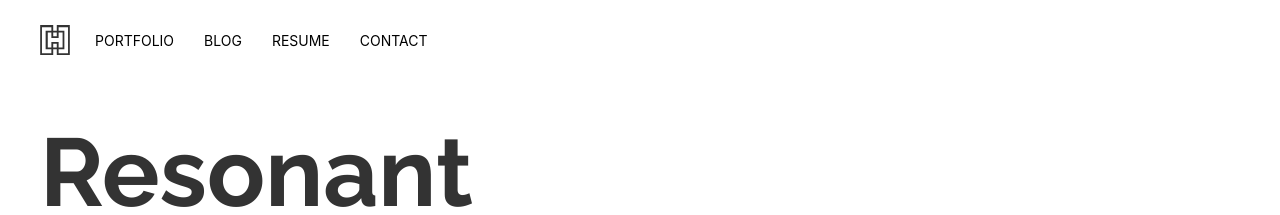
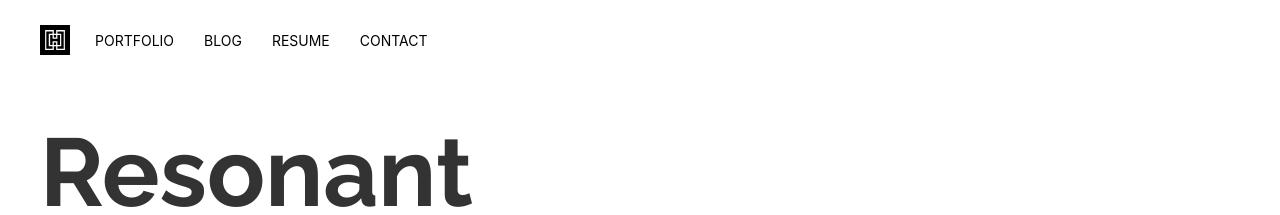
Before and after one commit to resonantcenter/resonantcenter.github.io, a Jekyll site: the page built from index.html, in a window 1280 px wide. Shown: the top 215 px of the page. Built offline with Jekyll 4.4.1, drawn with Linux system fonts in a browser that asks for light colours.

Commit message:
Update custom.css

```diff
--- a/assets/css/custom.css
+++ b/assets/css/custom.css
@@ -16,6 +16,11 @@ color: white;
 	width:10px;
 	height:80px;
 	display:block;
+}
+.uk-logo>:where(img,svg,video) {
+    color: white;
+    background-color: black;
+    padding: 5px;
 }
 h1, h2, .uk-heading-large, .uk-heading-medium, .uk-heading-small, .uk-heading-xlarge, .uk-heading-2xlarge {
 	font-family: 'Raleway', sans-serif;
```
